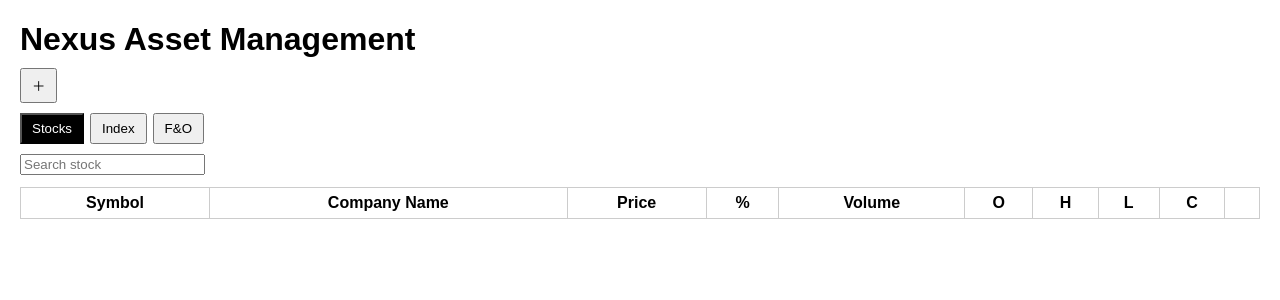
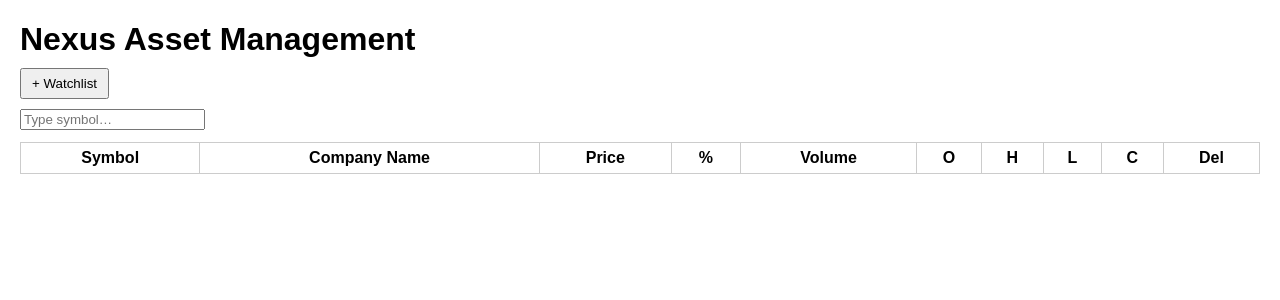
Before and after one commit to mrchopzy-ui/kotak-watchlist, a Flask app: page / in a window 1280 px wide. Shown: the top 300 px of the page. Run offline with Flask 3, Linux system fonts and the light colour scheme; data that the repository does not hold is empty.

Commit message:
Update index.html

```diff
--- a/templates/index.html
+++ b/templates/index.html
@@ -6,56 +6,19 @@
 </head>
 <body>
 
+<header>
     <h1>Nexus Asset Management</h1>
+    <button id="newWL">+ Watchlist</button>
+</header>
 
 <div class="tabs">
 {% for w in watchlists %}
-    <div class="tab" data-id="{{w[0]}}">{{w[1]}}</div>
+    <div class="tab" data-id="{{w[0]}}" data-type="{{w[2]}}">{{w[1]}}</div>
 {% endfor %}
-    <button id="addWatchlist">＋</button>
 </div>
 
-<div class="instrument-tabs">
-    <button class="inst active" data-type="EQ">Stocks</button>
-    <button class="inst" data-type="INDEX">Index</button>
-    <button class="inst" data-type="FO">F&O</button>
-</div>
-
-<!-- ================= STOCK ================= -->
-<div id="eqBox">
-    <input id="searchEQ" placeholder="Search stock">
-    <div id="suggestEQ" class="suggestions"></div>
-</div>
-
-<!-- ================= INDEX ================= -->
-<div id="indexBox" class="hidden">
-    <input id="searchIndex" placeholder="Search index">
-    <div id="suggestIndex" class="suggestions"></div>
-</div>
-
-<!-- ================= F&O ================= -->
-<div id="foBox" class="hidden">
-    <input id="searchFO" placeholder="Search underlying (RELIANCE / NIFTY)">
-    <div id="suggestFO" class="suggestions"></div>
-
-    <div class="fo-row">
-        <select id="foExpiry"></select>
-
-        <select id="foType">
-            <option value="FUT">FUT</option>
-            <option value="OPT">OPT</option>
-        </select>
-
-        <select id="foStrike" class="hidden"></select>
-
-        <select id="foCP" class="hidden">
-            <option value="CE">CE</option>
-            <option value="PE">PE</option>
-        </select>
-
-        <button id="addFO">Add</button>
-    </div>
-</div>
+<input id="search" placeholder="Type symbol…" autocomplete="off">
+<div id="suggestions"></div>
 
 <table>
 <thead>
@@ -65,14 +28,11 @@
 <th>Price</th>
 <th>%</th>
 <th>Volume</th>
-    <th>O</th>
-    <th>H</th>
-    <th>L</th>
-    <th>C</th>
-    <th></th>
+<th>O</th><th>H</th><th>L</th><th>C</th>
+<th>Del</th>
 </tr>
 </thead>
-<tbody id="watchlist"></tbody>
+<tbody id="rows"></tbody>
 </table>
 
 <script src="/static/app.js"></script>
```
Lines whose indentation alone changed are shown as unchanged.
